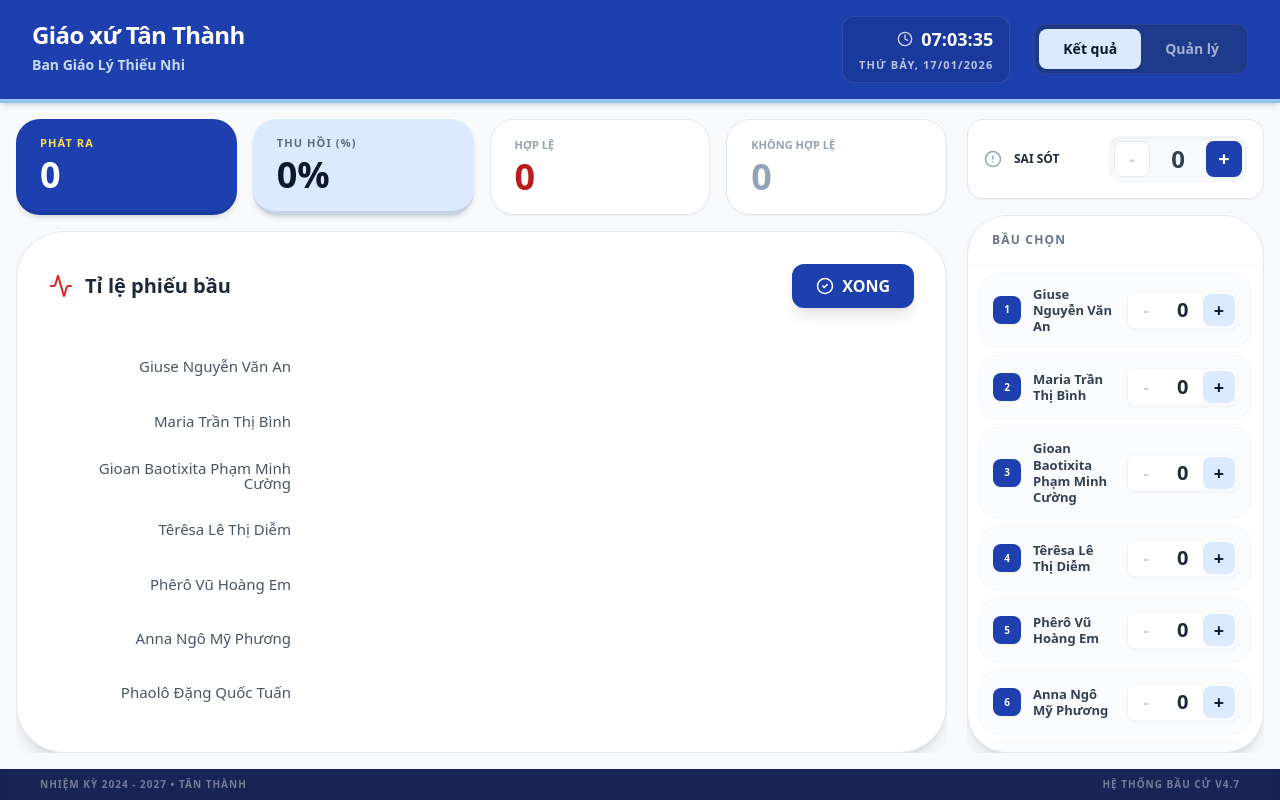
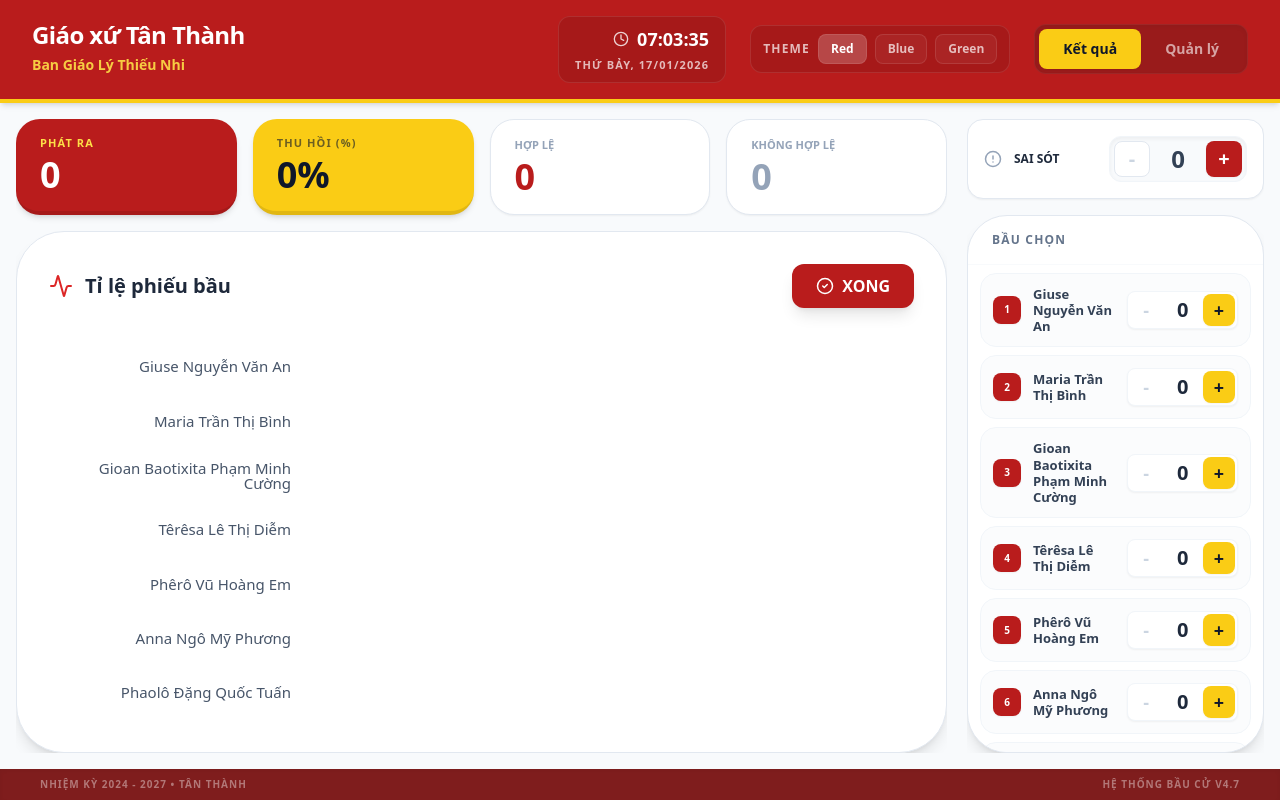
Before and after one commit to manhtrinhmkt-stack/hethongkiemphieu, a React (Vite) app: page / in a window 1280 px wide. Built offline with nearby package versions, Linux system fonts and the light colour scheme.

Commit message:
Update App.tsx

```diff
--- a/App.tsx
+++ b/App.tsx
@@ -14,15 +14,23 @@ import {
 
 const THEMES = {
   red: {
+    primary: 'bg-red-700',
+    secondary: 'bg-yellow-400',
+    border: 'border-yellow-400',
+    nav: 'bg-red-800',
+    accentText: 'text-yellow-300',
+    footer: 'bg-red-900',
+    chart: ['#DC2626', '#EAB308', '#EF4444', '#FACC15', '#B91C1C', '#D97706']
+  },
+  blue: {
     primary: 'bg-blue-800',
-    secondary: 'bg-blue-100',
-    border: 'border-blue-300',
+    secondary: 'bg-amber-400',
+    border: 'border-amber-400',
     nav: 'bg-blue-900',
-    accentText: 'text-blue-100',
+    accentText: 'text-amber-200',
     footer: 'bg-blue-950',
-    chart: ['#1E40AF', '#2563EB', '#3B82F6', '#60A5FA', '#93C5FD', '#BFDBFE']
+    chart: ['#1E40AF', '#F59E0B', '#3B82F6', '#D97706', '#1E3A8A', '#B45309']
   },
-
   green: {
     primary: 'bg-emerald-700',
     secondary: 'bg-slate-100',
@@ -32,8 +40,7 @@ const THEMES = {
     footer: 'bg-emerald-900',
     chart: ['#059669', '#10B981', '#047857', '#34D399', '#065F46', '#6EE7B7']
   }
-};
-
+} as const;
 
 const App: React.FC = () => {
   const [activeTab, setActiveTab] = useState<'results' | 'manage'>('results');
@@ -54,6 +61,12 @@ const App: React.FC = () => {
   });
 
   const theme = THEMES[displaySettings.theme as keyof typeof THEMES] || THEMES.red;
+  type ThemeName = keyof typeof THEMES;
+
+const setTheme = (next: ThemeName) => {
+  setDisplaySettings((prev: any) => ({ ...prev, theme: next }));
+};
+
 
   useEffect(() => {
     const timer = setInterval(() => setCurrentTime(new Date()), 1000);
@@ -194,6 +207,38 @@ const App: React.FC = () => {
                 {currentTime.toLocaleDateString('vi-VN', { weekday: 'long', day: '2-digit', month: '2-digit', year: 'numeric' })}
               </span>
             </div>
+<div className="flex items-center gap-2 px-3 py-2 rounded-xl bg-black/10 border border-white/10">
+  <span className="text-xs font-bold text-white/70 uppercase tracking-widest">Theme</span>
+
+  <div className="flex gap-2">
+    <button
+      type="button"
+      onClick={() => setTheme('red')}
+      className={`px-3 py-1.5 rounded-lg text-xs font-bold border border-white/10 transition-all
+        ${displaySettings.theme === 'red' ? 'bg-white/20 text-white' : 'bg-white/5 text-white/70 hover:text-white hover:bg-white/10'}`}
+    >
+      Red
+    </button>
+
+    <button
+      type="button"
+      onClick={() => setTheme('blue')}
+      className={`px-3 py-1.5 rounded-lg text-xs font-bold border border-white/10 transition-all
+        ${displaySettings.theme === 'blue' ? 'bg-white/20 text-white' : 'bg-white/5 text-white/70 hover:text-white hover:bg-white/10'}`}
+    >
+      Blue
+    </button>
+
+    <button
+      type="button"
+      onClick={() => setTheme('green')}
+      className={`px-3 py-1.5 rounded-lg text-xs font-bold border border-white/10 transition-all
+        ${displaySettings.theme === 'green' ? 'bg-white/20 text-white' : 'bg-white/5 text-white/70 hover:text-white hover:bg-white/10'}`}
+    >
+      Green
+    </button>
+  </div>
+</div>
 
             <nav className={`flex ${theme.nav} rounded-xl p-1 border border-white/5 shadow-inner`}>
               <button onClick={() => setActiveTab('results')} className={`flex items-center gap-2 px-6 py-2.5 rounded-lg text-sm font-bold transition-all ${activeTab === 'results' ? `${theme.secondary} text-slate-900 shadow-sm` : 'text-white/60 hover:text-white'}`}>
```
